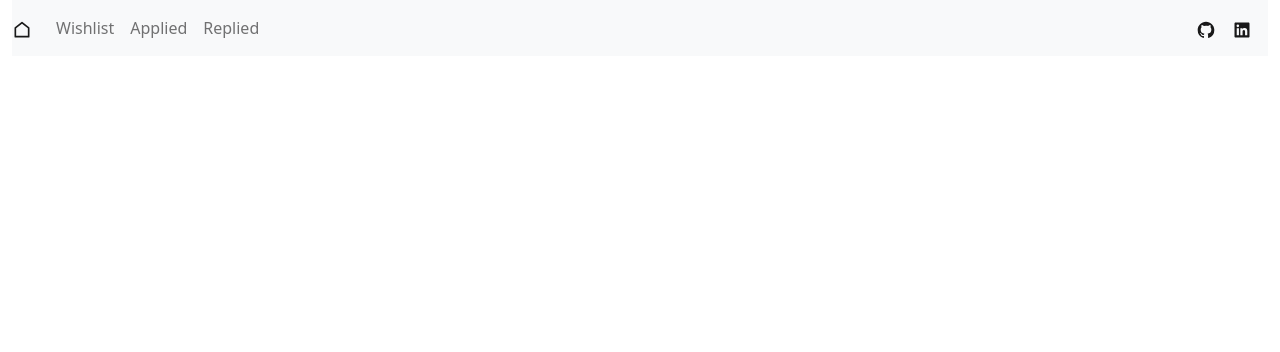
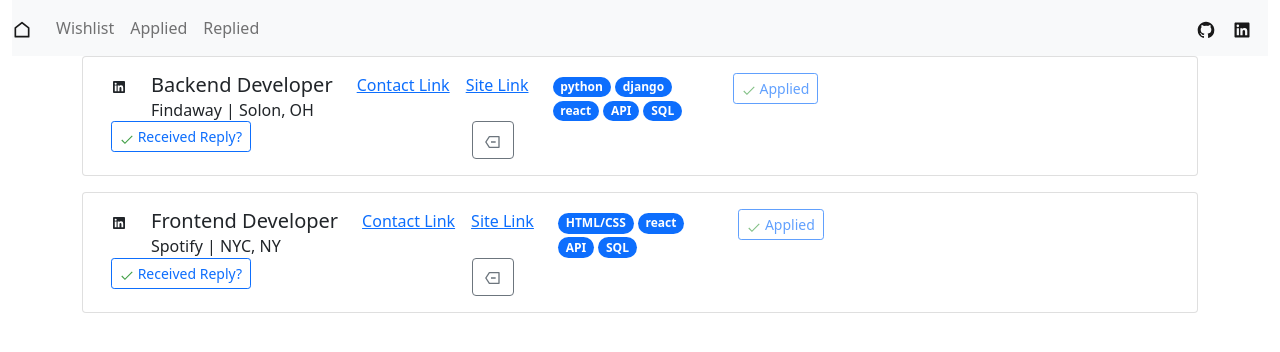
Before and after one commit to khartson/phase-2-jobase-frontend, a React (Create React App) app: page /applied in a window 1280 px wide. Shown: the top 352 px of the page. Built offline with nearby package versions, Linux system fonts and the light colour scheme; data requests are answered from the project's data file.

Commit message:
added first patch, + buttons + moved initial fetch

```diff
--- a/db.json
+++ b/db.json
@@ -7,8 +7,14 @@
       "location": "Solon, OH",
       "companySite": "https://recruiting.ultipro.com/FIN1005FIND/JobBoard/4e507fe9-0f08-49ad-af9d-096b90a0e90b/OpportunityDetail?opportunityId=845f76ba-30d1-4cdb-ac29-484a143a6002",
       "contactLink": "https://www.linkedin.com/in/matthewbenzel",
-      "technologies": ["python", "django", "react", "API", "SQL"],
-      "applied": false,
+      "technologies": [
+        "python",
+        "django",
+        "react",
+        "API",
+        "SQL"
+      ],
+      "applied": true,
       "replied": false
     },
     {
@@ -18,7 +24,29 @@
       "location": "NYC, NY",
       "companySite": "https://recruiting.ultipro.com/FIN1005FIND/JobBoard/4e507fe9-0f08-49ad-af9d-096b90a0e90b/OpportunityDetail?opportunityId=845f76ba-30d1-4cdb-ac29-484a143a6002",
       "contactLink": "https://www.linkedin.com/in/matthewbenzel",
-      "technologies": ["HTML/CSS", "react", "API", "SQL"],
+      "technologies": [
+        "HTML/CSS",
+        "react",
+        "API",
+        "SQL"
+      ],
+      "applied": true,
+      "replied": false
+    },
+    {
+      "id": 3,
+      "title": "Lead Developer",
+      "company": "ByThePixel",
+      "location": "Denver, CO",
+      "companySite": "https://recruiting.ultipro.com/FIN1005FIND/JobBoard/4e507fe9-0f08-49ad-af9d-096b90a0e90b/OpportunityDetail?opportunityId=845f76ba-30d1-4cdb-ac29-484a143a6002https://bythepixel.com/contact",
+      "contactLink": "https://www.linkedin.com/in/turnerwalters",
+      "technologies": [
+        "HTML/CSS",
+        "react",
+        "API",
+        "SQL",
+        "Python"
+      ],
       "applied": true,
       "replied": true
     }
--- a/src/components/App.js
+++ b/src/components/App.js
@@ -17,12 +17,27 @@
 
 function App() {
 
+  // state declaration
   const [jobs, setJobs] = useState([]);
 
-  function handleFetch(jobs){
-    setJobs(jobs);
+  // fetch call for databased job applications
+  useEffect(() => {
+      fetch('http://localhost:3000/jobs')
+      .then(response => response.json())
+      .then(result => {setJobs(result); console.log(result)});
+    }, [])
+
+  // change state of job 'applied' field after patch request is made
+  function handleApply(appliedJob) {
+    console.log("jobs", jobs)
+    const newJobs = jobs.map((job)=> {
+      if (!appliedJob.id) {
+        return job;
+      }
+      return {...job, applied: true};
+    })
+    setJobs(newJobs);
   }
-
   return (
     <div>
       <NavBar />
@@ -33,17 +48,17 @@
       </Switch>
       <Switch>
         <Route exact path='/wishlist'>
-          <Wishlist jobs={jobs} onFetch={handleFetch}/>
+          <Wishlist jobs={jobs} onApply={handleApply} />
         </Route>
       </Switch>
       <Switch>
         <Route exact path='/applied'>
-          <Applied />
+          <Applied jobs={jobs} />
         </Route>
       </Switch>
       <Switch>
         <Route exact path='/replied'>
-          <Replied />
+          <Replied jobs={jobs}/>
         </Route>
       </Switch>
     </div>
--- a/src/components/Applied.js
+++ b/src/components/Applied.js
@@ -1,15 +1,21 @@
-import React from 'react';
+import { React } from 'react';
 import JobItem from './JobItem';
-import { Container, Stack } from 'react-bootstrap';
+import { Container, Stack, Spinner } from 'react-bootstrap';
 
 function Applied({ jobs }) {
-    return(
+    if(jobs) return (
         <Container>
         <Stack gap={3}>
-
+           {jobs.map((job)=> {
+               if (job.applied && !job.replied){
+               return <JobItem job={job} key={job.id} />
+           }
+           return null;
+        })}
         </Stack>
         </Container>
     )
+    return <Spinner animation='border' role='status' />
 }
 
 export default Applied;
--- a/src/components/JobItem.js
+++ b/src/components/JobItem.js
@@ -2,7 +2,30 @@
 import { Card, Button, Container, Row, Col, Badge } from 'react-bootstrap';
 import { RiDeleteBackLine, RiLinkedinBoxFill } from 'react-icons/ri';
 import { FcCheckmark } from "react-icons/fc";
-function JobItem({ job }) {
+function JobItem({ job, onApply }) {
+
+    // onApply - patch to change applied value, set state false -> true
+    function handleApplyClick(job) {
+        fetch(`http://localhost:3000/jobs/${job.id}`, {
+            method: 'PATCH',
+            headers: {
+                'Content-Type': "application/json"
+            },
+            body: JSON.stringify({'applied': true}),
+        })
+            .then((r)=>r.json())
+            .then(onApply(job));
+    }
+
+    // onReply - patch to change replied value, set state false -> true
+    function onReply(job) {
+        console.log(job.id);
+    }
+
+    // onDelete - remove from state & db
+    function onDelete(job) {
+        console.log(job.id);
+    }
 
     return (
         <Card >
@@ -24,10 +47,13 @@
                             })}
                         </Col>
                         <Col xs='auto'>
-                            <Button disabled={job.applied} size='sm' variant='outline-primary' onClick={() => console.log(job.id)}><FcCheckmark /> {job.applied ? "Applied": "Apply"}</Button>
+                            <Button disabled={job.applied} size='sm' variant='outline-primary' onClick={()=>handleApplyClick(job)}><FcCheckmark /> {job.applied ? "Applied": "Apply"}</Button>
+                        </Col>
+                        <Col xs='4'>
+                            <Button disabled={job.replied || !job.applied} size='sm' variant='outline-primary' onClick={() => onReply(job)}><FcCheckmark /> {job.replied ? "Replied": "Received Reply?"}</Button>
                         </Col>
                         <Col xs='auto'>
-                            <Button disabled={job.replied || !job.applied} size='sm' variant='outline-primary' onClick={() => console.log(job.id)}><FcCheckmark /> {job.replied ? "Replied": "Received Reply?"}</Button>
+                            <Button className='float-right' variant="outline-secondary" onClick={()=> onDelete(job)} ><RiDeleteBackLine/></Button>
                         </Col>
                     </Row>
                 </Container>
--- a/src/components/Replied.js
+++ b/src/components/Replied.js
@@ -1,9 +1,21 @@
-import React from "react";
+import { React } from 'react';
+import JobItem from './JobItem';
+import { Container, Stack, Spinner } from 'react-bootstrap';
 
-function Replied() {
-    return(
-        <h1>Replied jobs will appear here</h1>
+function Replied({ jobs }) {
+    if(jobs) return (
+        <Container>
+        <Stack gap={3}>
+           {jobs.map((job)=> {
+               if (job.replied){
+               return <JobItem job={job} key={job.id} />
+            }
+            return null;
+        })}
+        </Stack>
+        </Container>
     )
+    return <Spinner animation='border' role='status' />
 }
 
 export default Replied;
--- a/src/components/Wishlist.js
+++ b/src/components/Wishlist.js
@@ -1,20 +1,17 @@
-import {React, useEffect } from 'react';
+import { React } from 'react';
 import JobItem from './JobItem';
 import { Container, Stack, Spinner } from 'react-bootstrap';
 
-function Wishlist({ jobs, onFetch }) {
-    useEffect(() => {
-        fetch('http://localhost:3000/jobs')
-        .then(response => response.json())
-        .then(result => {onFetch(result); console.log(result)});
-    }, [])
+function Wishlist({ jobs, onApply }) {
+
     if(jobs) return (
         <Container>
         <Stack gap={3}>
            {jobs.map((job)=> {
                if (!job.applied){
-               return <JobItem job={job} key={job.id} />
-               }
+               return <JobItem job={job} key={job.id} onApply={onApply} />
+            }
+            return null;
         })}
         </Stack>
         </Container>
```
